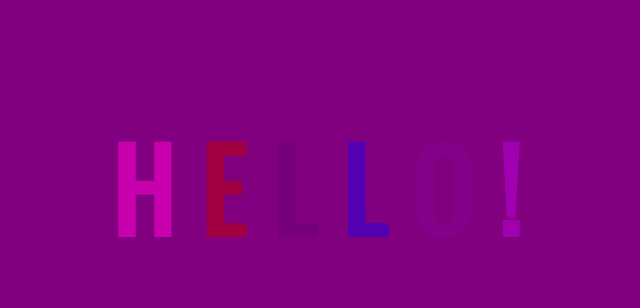
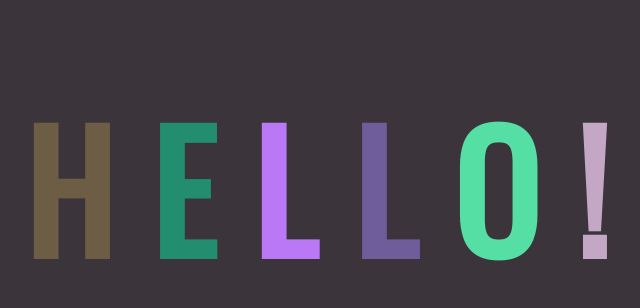
Before and after one commit to jpsumo/animatedtext, a plain HTML site: page index.html in a window 1280 px wide. Shown: the part 222-530 px from the top of the page, without its empty margins (324-964 px from the left). Drawn offline with nearby package versions, Linux system fonts and the light colour scheme.

Commit message:
adjust css to allow for all colors

```diff
--- a/app.css
+++ b/app.css
@@ -3,14 +3,14 @@ body {
     align-items: center;
     justify-content: center;
     height: 100vh;
-    background-color: purple;
+    background-color: rgb(59, 53, 59);
 }
 
 h1 {
     font-family: 'Oswald', sans-serif;
-    font-size: 7rem;
+    font-size: 10rem;
 }
 
 .letter {
-    transition: color 800ms;
+    transition: color 1000ms;
 }
--- a/app.js
+++ b/app.js
@@ -1,6 +1,6 @@
 function randomRGB() {
     const r = Math.floor(Math.random() * 256);
-    const g = 0;
+    const g = Math.floor(Math.random() * 256);
     const b = Math.floor(Math.random() * 256);
     return `rgb(${r}, ${g}, ${b})`
 }
@@ -11,4 +11,4 @@ setInterval(function(){
     for(let letter of letters){
         letter.style.color = randomRGB();
     }
-}, 800);
+}, 1000);
```
